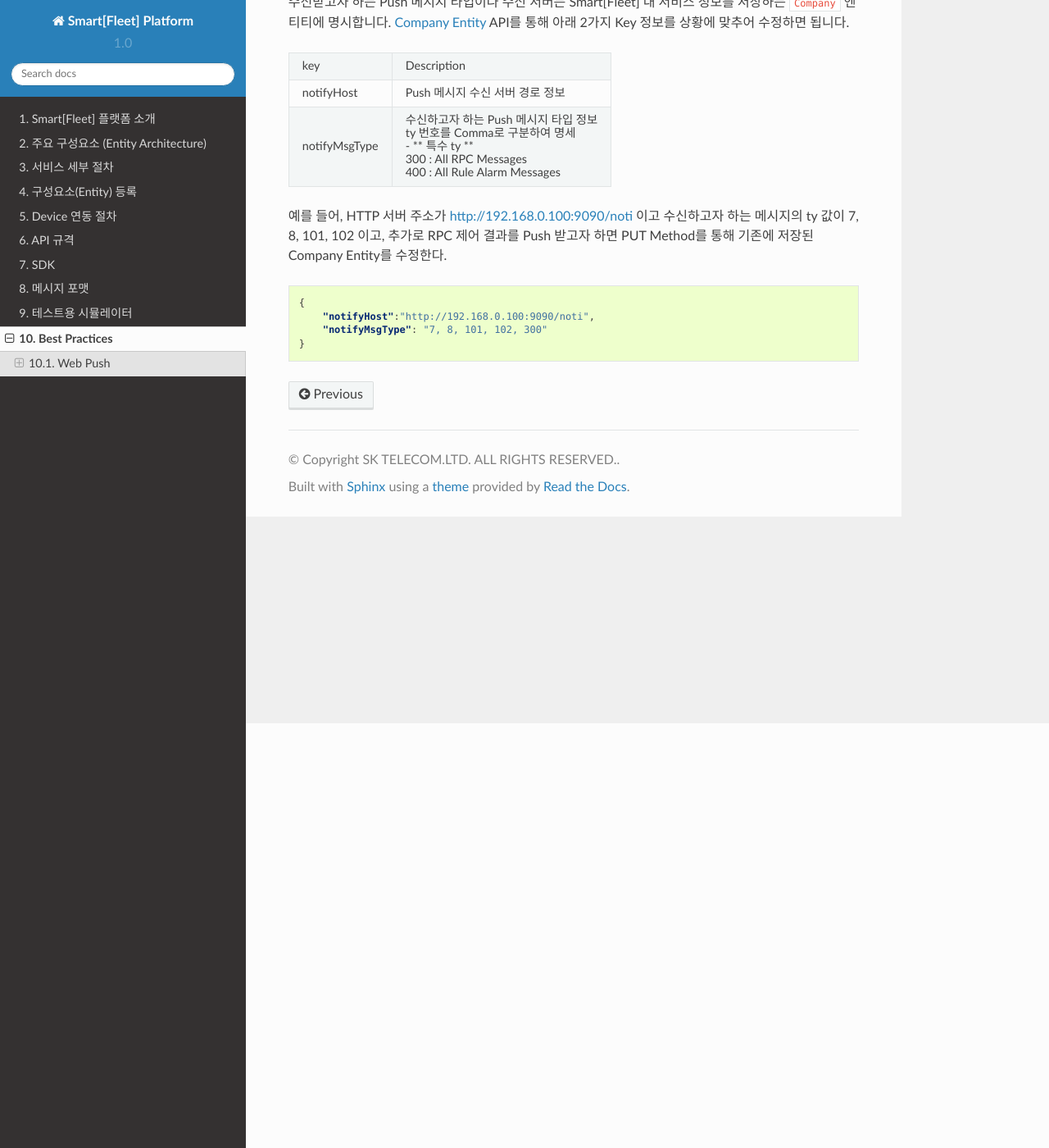
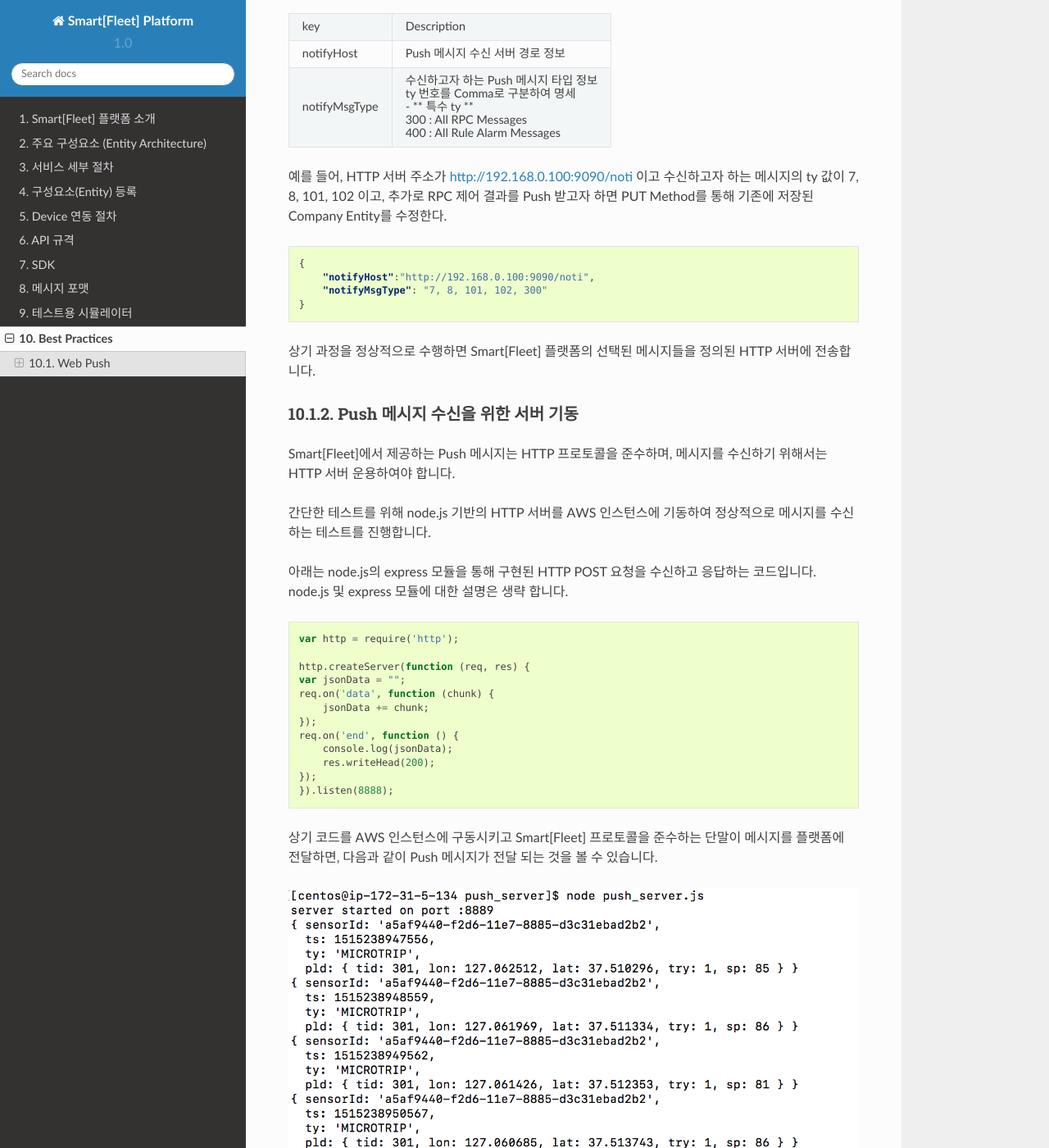
Before and after one commit to skt-smartfleet/web_document, a Sphinx documentation site: the page built from source/bestpractice.rst, in a window 1280 px wide and 1400 px high, scrolled down 518 px. Shown: the whole window at 82% size. Built offline with Sphinx 7.4.7 and the Read the Docs theme 2.0.0, drawn with Linux system fonts in a browser that asks for light colours.

Commit message:
add push server and screenshot

```diff
--- a/source/bestpractice.rst
+++ b/source/bestpractice.rst
@@ -49,3 +47,36 @@
         "notifyHost":"http://192.168.0.100:9090/noti",
         "notifyMsgType": "7, 8, 101, 102, 300"
     }
+
+상기 과정을 정상적으로 수행하면 Smart[Fleet] 플랫폼의 선택된 메시지들을 정의된 HTTP 서버에 전송합니다.
+
+
+Push 메시지 수신을 위한 서버 기동
+~~~~~~~~~~~~~~~~~~~~~~~~~~~~~~~~~~~~~~~
+
+Smart[Fleet]에서 제공하는 Push 메시지는 HTTP 프로토콜을 준수하며,
+메시지를 수신하기 위해서는 HTTP 서버 운용하여야 합니다.
+
+간단한 테스트를 위해 node.js 기반의 HTTP 서버를 AWS 인스턴스에 기동하여 정상적으로 메시지를 수신하는 테스트를 진행합니다.
+
+아래는 node.js의 express 모듈을 통해 구현된 HTTP POST 요청을 수신하고 응답하는 코드입니다. node.js 및 express 모듈에 대한 설명은 생략 합니다.
+
+.. code-block:: javascript
+
+    var http = require('http');
+
+    http.createServer(function (req, res) {
+    var jsonData = "";
+    req.on('data', function (chunk) {
+        jsonData += chunk;
+    });
+    req.on('end', function () {
+        console.log(jsonData);
+        res.writeHead(200);
+    });
+    }).listen(8888);
+
+
+상기 코드를 AWS 인스턴스에 구동시키고 Smart[Fleet] 프로토콜을 준수하는 단말이 메시지를 플랫폼에 전달하면, 다음과 같이 Push 메시지가 전달 되는 것을 볼 수 있습니다.
+
+.. image:: ../images/push_log.png
```
Also changed, not shown: other parts of source/bestpractice.rst (+0 -2 lines), images/push_log.png (added).
